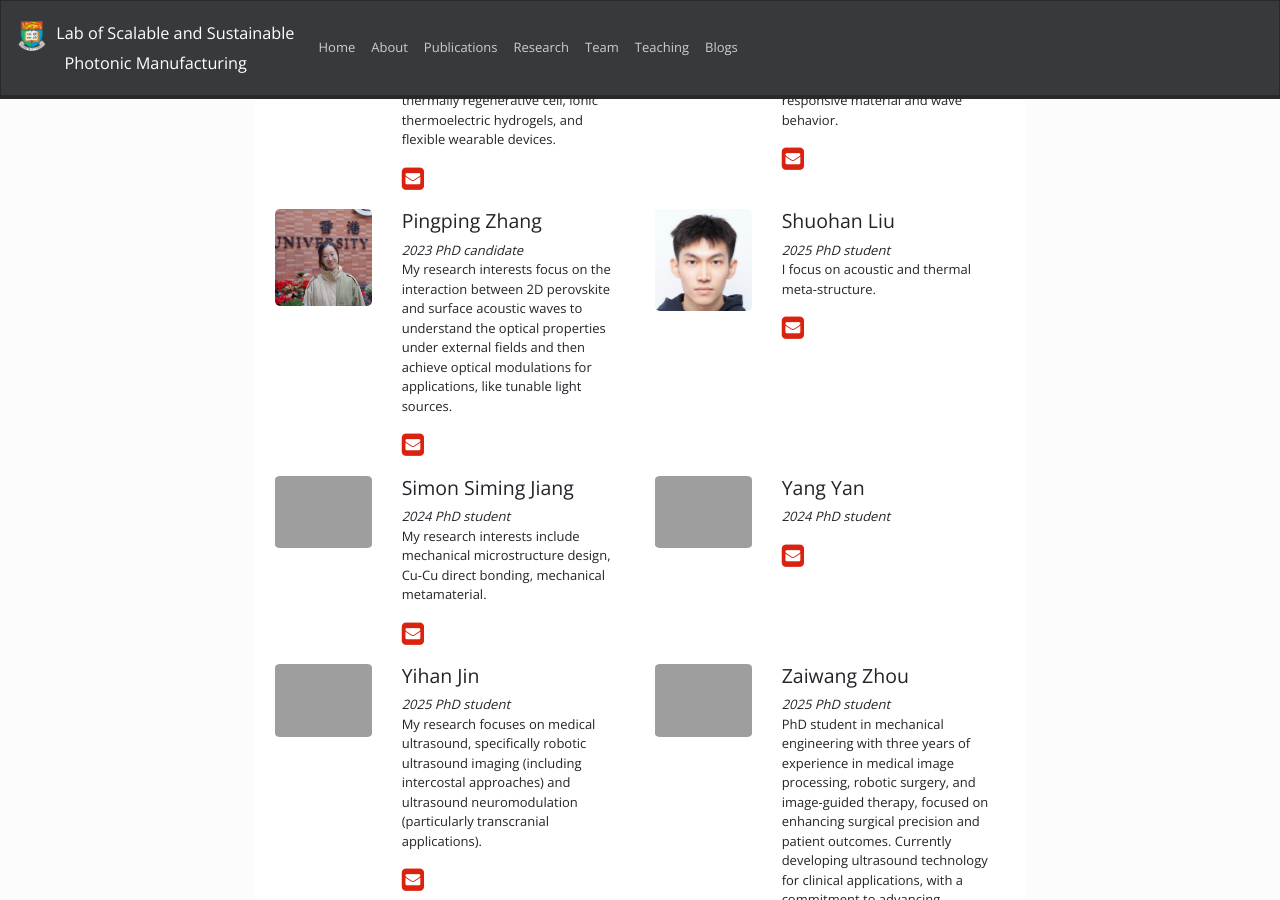
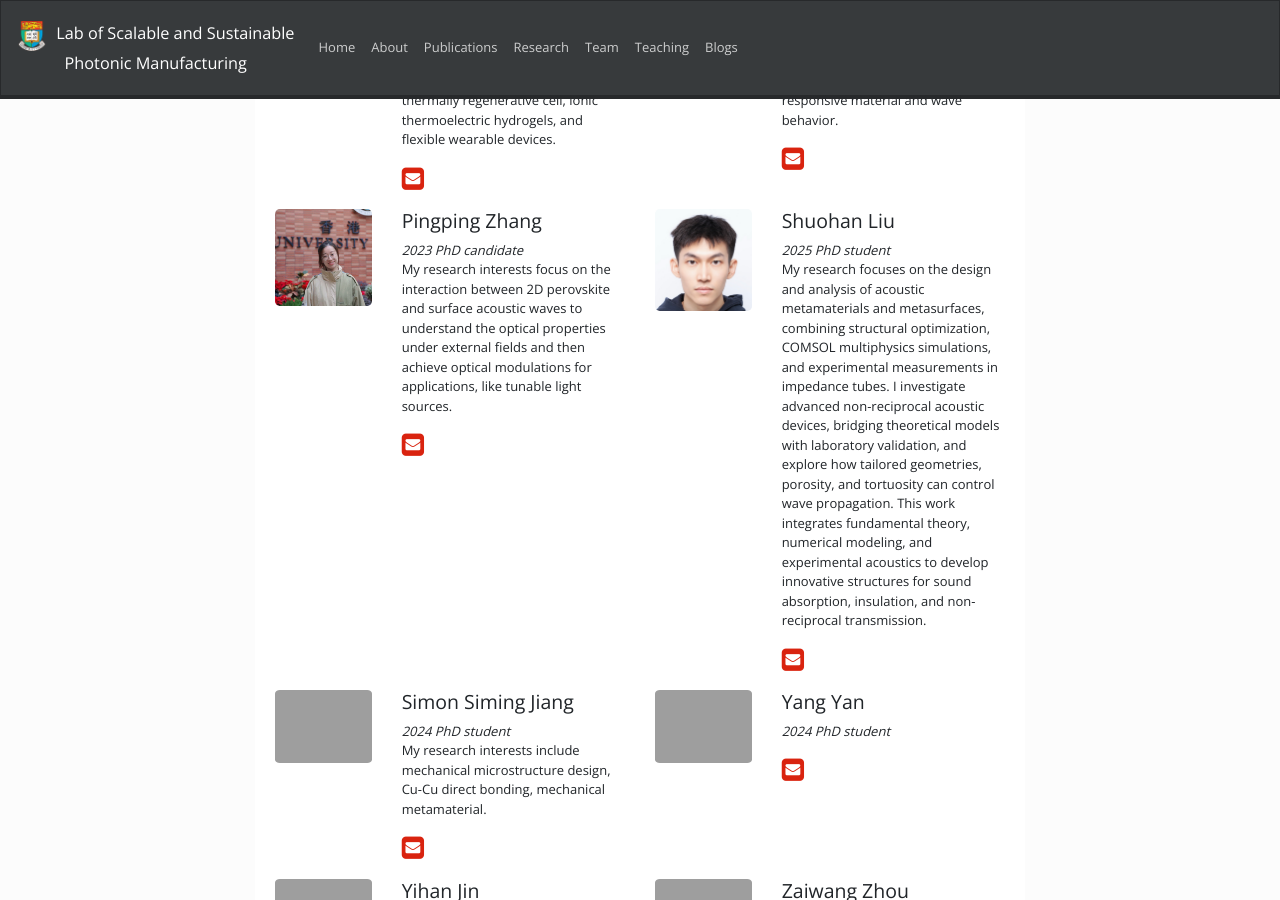
Before and after one commit to NicXFang/nicxfang.github.io, a Jekyll site: the page built from _pages/team.md, in a window 1280 px wide and 900 px high, scrolled down 2214 px. Built offline with Jekyll 4.4.1, drawn with Linux system fonts in a browser that asks for light colours; nearby versions of some CDN libraries; a style sheet for code colours, icons or effects is not loaded.

Commit message:
Update graduate.yml

```diff
--- a/_data/graduate.yml
+++ b/_data/graduate.yml
@@ -48,7 +48,7 @@
   photo: team/shliu.jpg
   email: shuohanliu@connect.hku.hk
   role: 2025 PhD student
-  info: "I focus on acoustic and thermal meta-structure."
+  info: "My research focuses on the design and analysis of acoustic metamaterials and metasurfaces, combining structural optimization, COMSOL multiphysics simulations, and experimental measurements in impedance tubes. I investigate advanced non-reciprocal acoustic devices, bridging theoretical models with laboratory validation, and explore how tailored geometries, porosity, and tortuosity can control wave propagation. This work integrates fundamental theory, numerical modeling, and experimental acoustics to develop innovative structures for sound absorption, insulation, and non-reciprocal transmission."
   # website: https://website.com
 
 - name: Simon Siming Jiang
```
